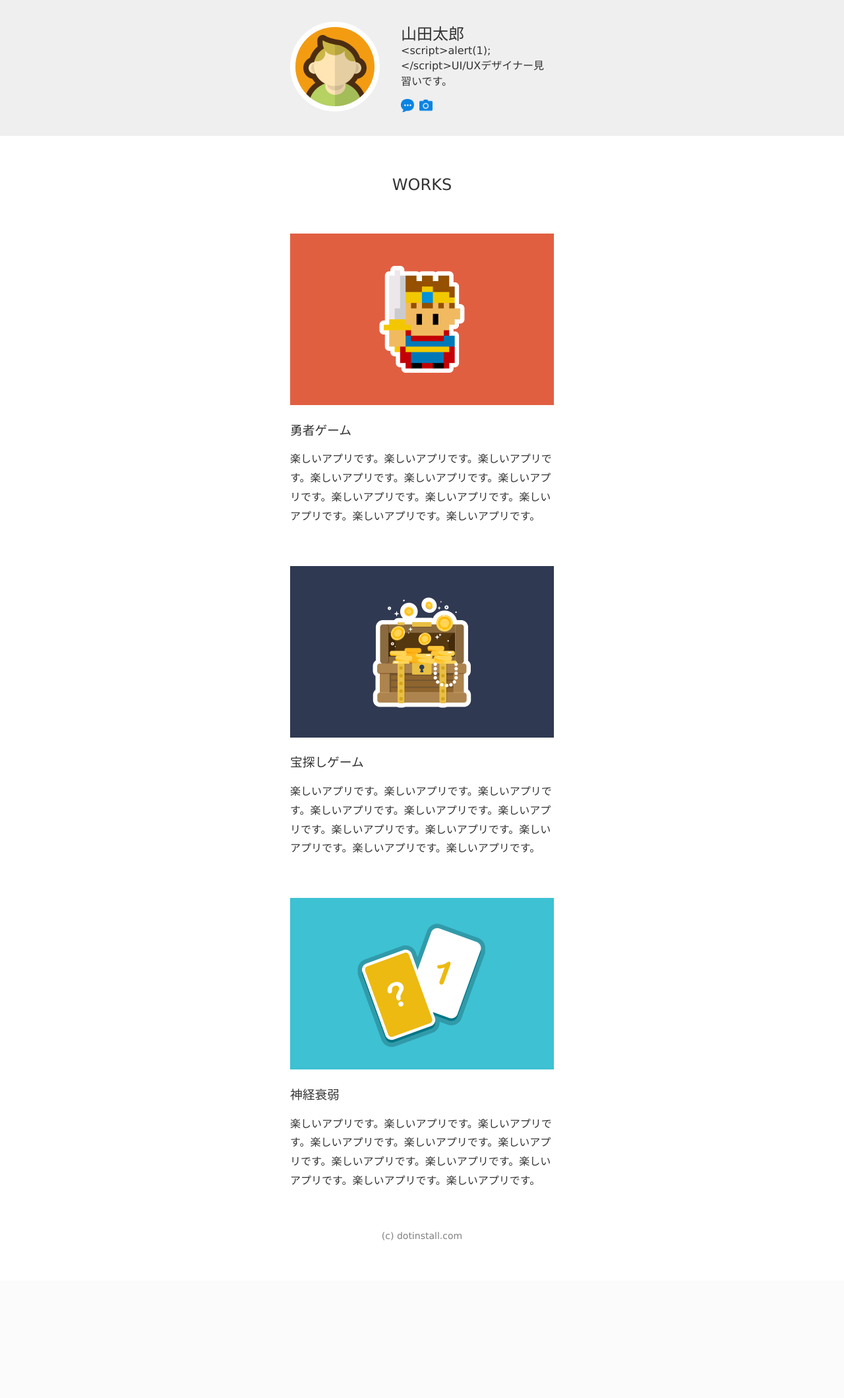
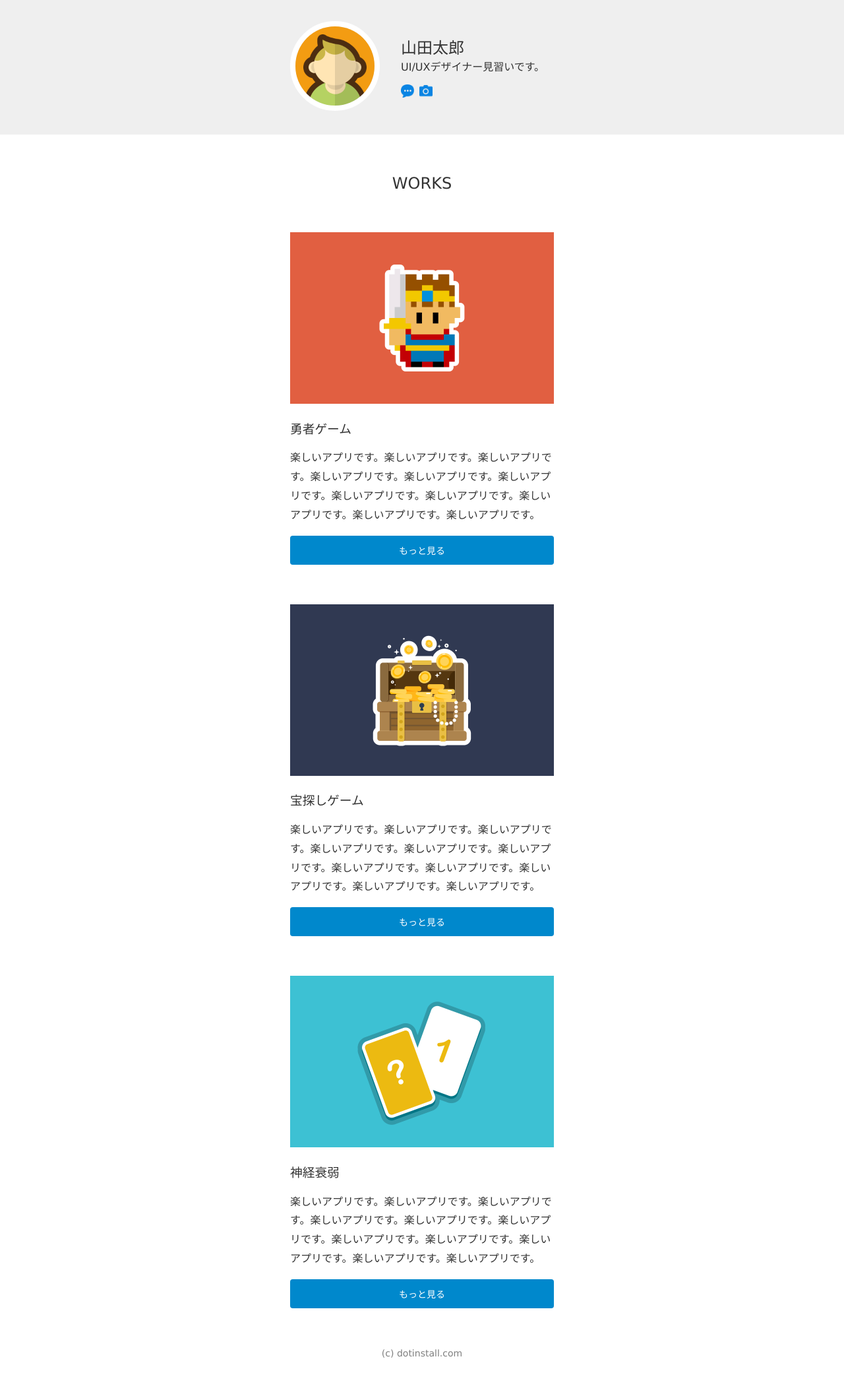
Before and after one commit to cocoared/PHP, a PHP site: page / in a window 1280 px wide. Shown: the whole page at 66% size. Before the commit the page ends 1880 px from the top, so only its background shows below. Run offline with PHP 8.4, Linux system fonts and the light colour scheme.

Commit message:
[Add]ゲームごとのリンク

```diff
--- a/work/css/styles.css
+++ b/work/css/styles.css
@@ -85,6 +85,22 @@ header{
   line-height: 1.8;
 }
 
+.works a{
+  text-decoration: none;
+  display: block;
+  text-align: center;
+  font-size: 14px;
+  background-color: #08c ;
+  border-radius: 4px;
+  padding: 12px;
+  color: #fff;
+}
+
+.works a hover {
+  opacity: 0.8;
+}
+
+
 footer p {
   text-align: center;
   font-size: 14px;
--- a/work/index.php
+++ b/work/index.php
@@ -3,7 +3,7 @@
 $n = mt_rand(1, 3);
 
 if ($n === 1) {
-    $message = '<script>alert(1);</script>UI/UXデザイナー見習いです。';
+    $message = 'UI/UXデザイナー見習いです。';
 } elseif ($n === 2) {
     $message = 'プログラミングを勉強中です。';
 } else {
@@ -50,18 +50,21 @@ if ($n === 1) {
       <img src="img/work1.png" width="400" height="260" alt="勇者ゲームの紹介画像">
       <h1>勇者ゲーム</h1>
       <p>楽しいアプリです。楽しいアプリです。楽しいアプリです。楽しいアプリです。楽しいアプリです。楽しいアプリです。楽しいアプリです。楽しいアプリです。楽しいアプリです。楽しいアプリです。楽しいアプリです。</p>
+      <a href="hero.php">もっと見る</a>
     </section>
 
     <section>
       <img src="img/work2.png" width="400" height="260" alt="宝探しゲームの紹介画像">
       <h1>宝探しゲーム</h1>
       <p>楽しいアプリです。楽しいアプリです。楽しいアプリです。楽しいアプリです。楽しいアプリです。楽しいアプリです。楽しいアプリです。楽しいアプリです。楽しいアプリです。楽しいアプリです。楽しいアプリです。</p>
+      <a href="treasure.php">もっと見る</a>
     </section>
 
     <section>
       <img src="img/work3.png" width="400" height="260" alt="神経衰弱の紹介画像">
       <h1>神経衰弱</h1>
       <p>楽しいアプリです。楽しいアプリです。楽しいアプリです。楽しいアプリです。楽しいアプリです。楽しいアプリです。楽しいアプリです。楽しいアプリです。楽しいアプリです。楽しいアプリです。楽しいアプリです。</p>
+      <a href="memory.php">もっと見る</a>
     </section>
 
   </section>
```
